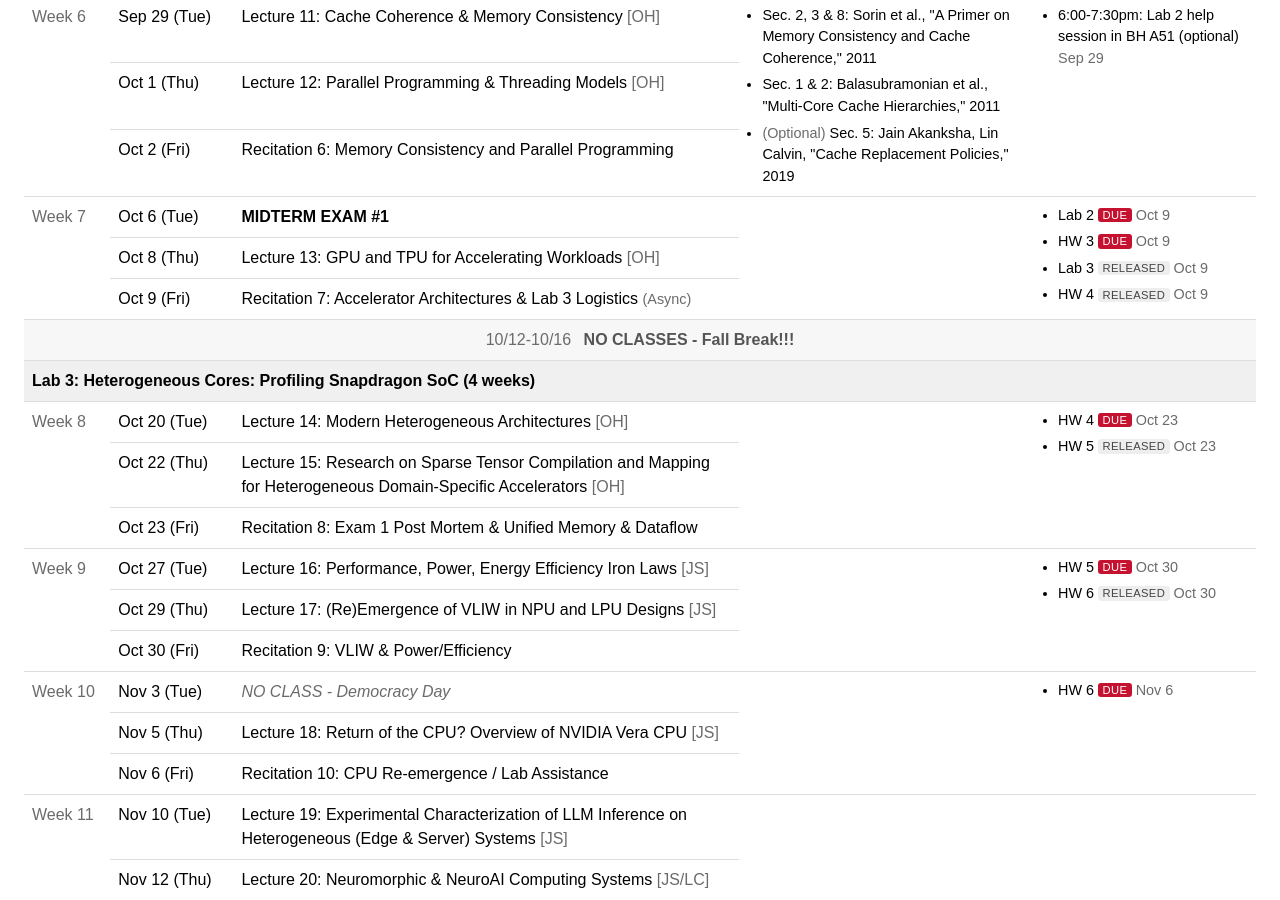
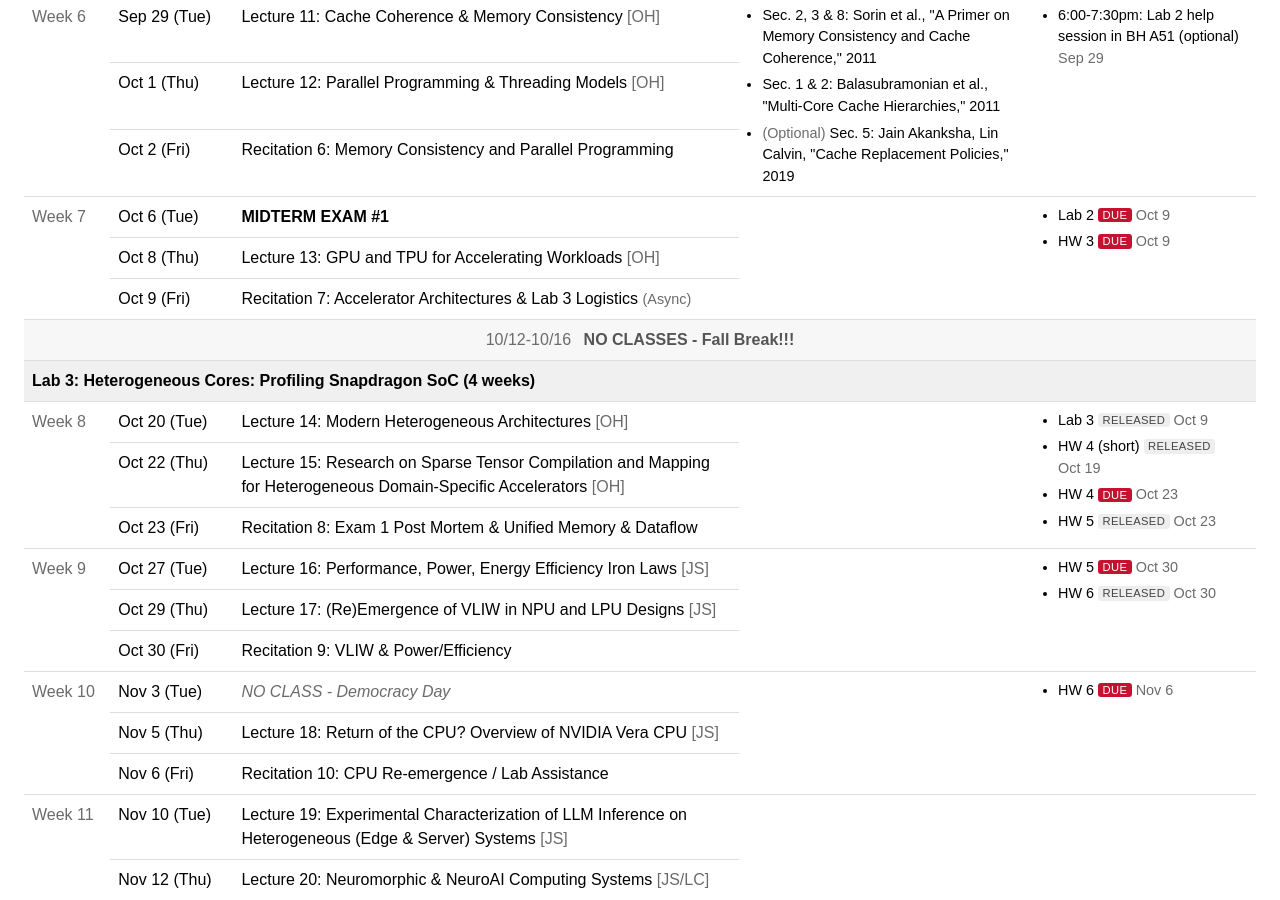
Before and after one commit to cmu-ece18740/cmu-ece18740.github.io, a Jekyll site: the page built from index.html, in a window 1280 px wide and 900 px high, scrolled down 1893 px. Built offline with Jekyll 4.4.1, drawn with Linux system fonts in a browser that asks for light colours; some of the changed lines change nothing that is shown.

Commit message:
Update release dates for assignments

```diff
--- a/_data/schedule.yml
+++ b/_data/schedule.yml
@@ -255,12 +255,6 @@ weeks:
       - name: "HW 3"
         status: due
         date: 2026-10-09
-      - name: "Lab 3"
-        status: released
-        date: 2026-10-09
-      - name: "HW 4"
-        status: released
-        date: 2026-10-09
     events:
       - date: 2026-10-06
         kind: exam
@@ -282,6 +276,12 @@ weeks:
       title: "NO CLASSES - Fall Break!!!"
     lab_banner: "Lab 3: Heterogeneous Cores: Profiling Snapdragon SoC (4 weeks)"
     assignments:
+      - name: "Lab 3"
+        status: released
+        date: 2026-10-09
+      - name: "HW 4 (short)"
+        status: released
+        date: 2026-10-19
       - name: "HW 4"
         status: due
         date: 2026-10-23
```
